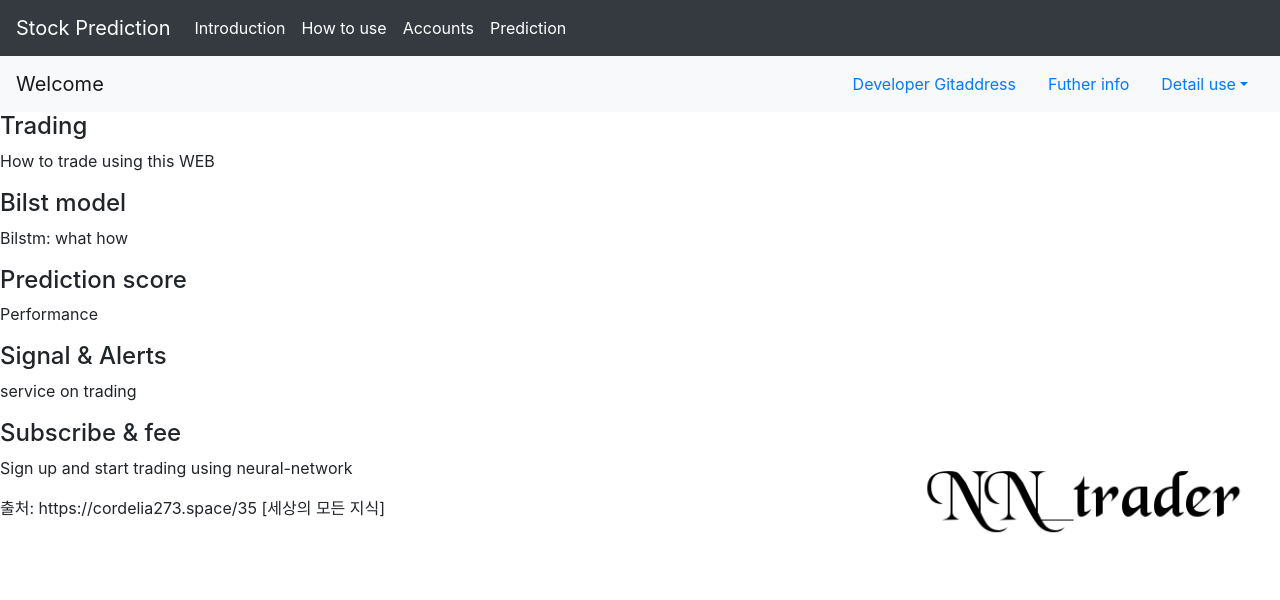
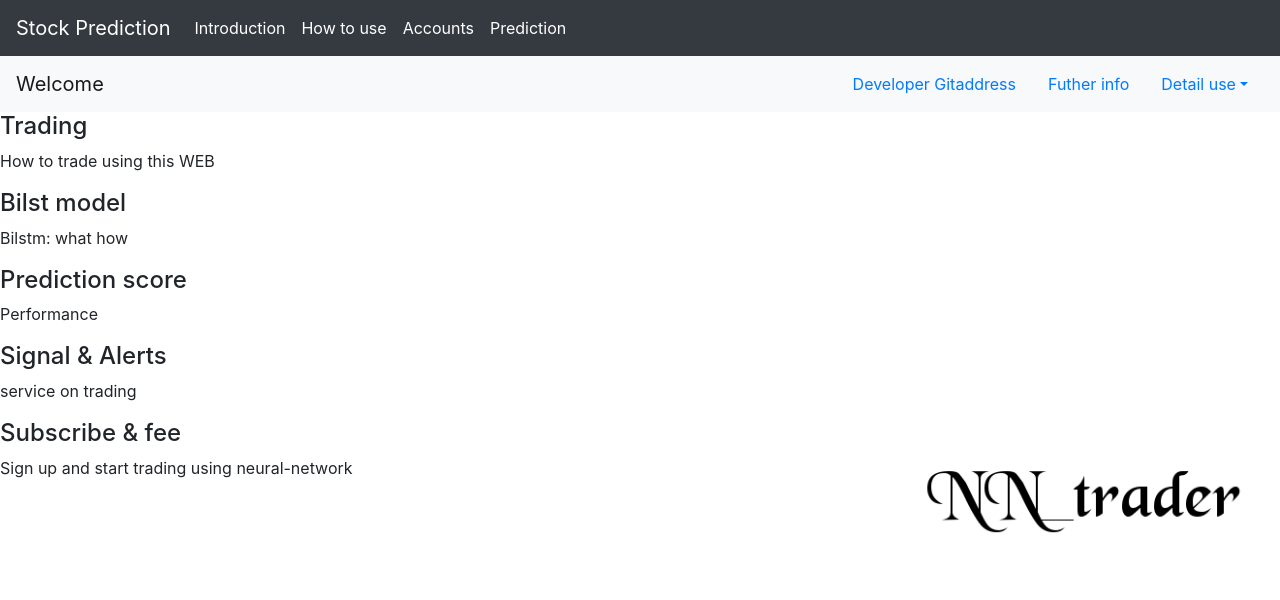
Before and after one commit to kyunghankim/finalproject, a Django app: page /prediction/intro/ in a window 1280 px wide. Shown: the top 600 px of the page. Run offline with Django 3.2, Linux system fonts and the light colour scheme; some libraries are stand-ins or nearby versions.

Commit message:
change_intro

```diff
--- a/prediction_views/templates/prediction_views/intro.html
+++ b/prediction_views/templates/prediction_views/intro.html
@@ -1,4 +1,5 @@
 {% extends 'base.html' %}
+
 {% load static %}
 
 {% block body %}
@@ -57,5 +58,5 @@
     </div>
   </div>
 
-출처: https://cordelia273.space/35 [세상의 모든 지식]
+
 {% endblock %}
```
